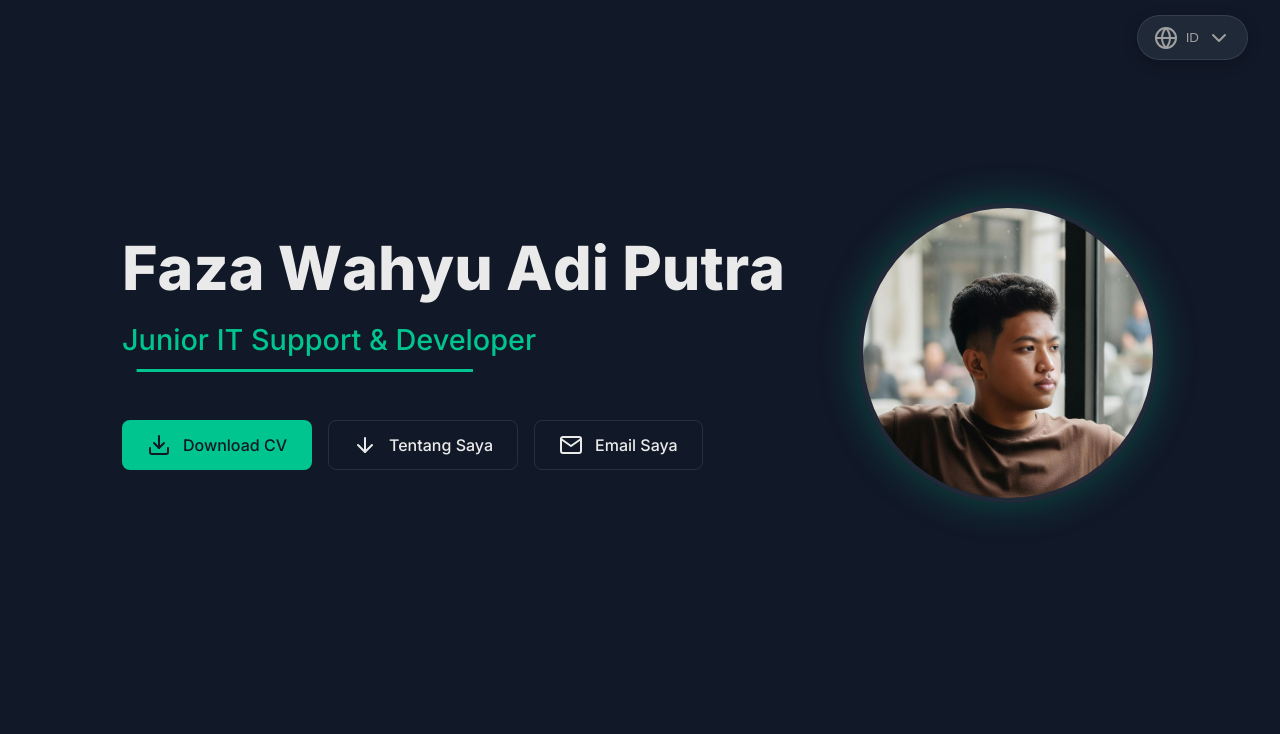
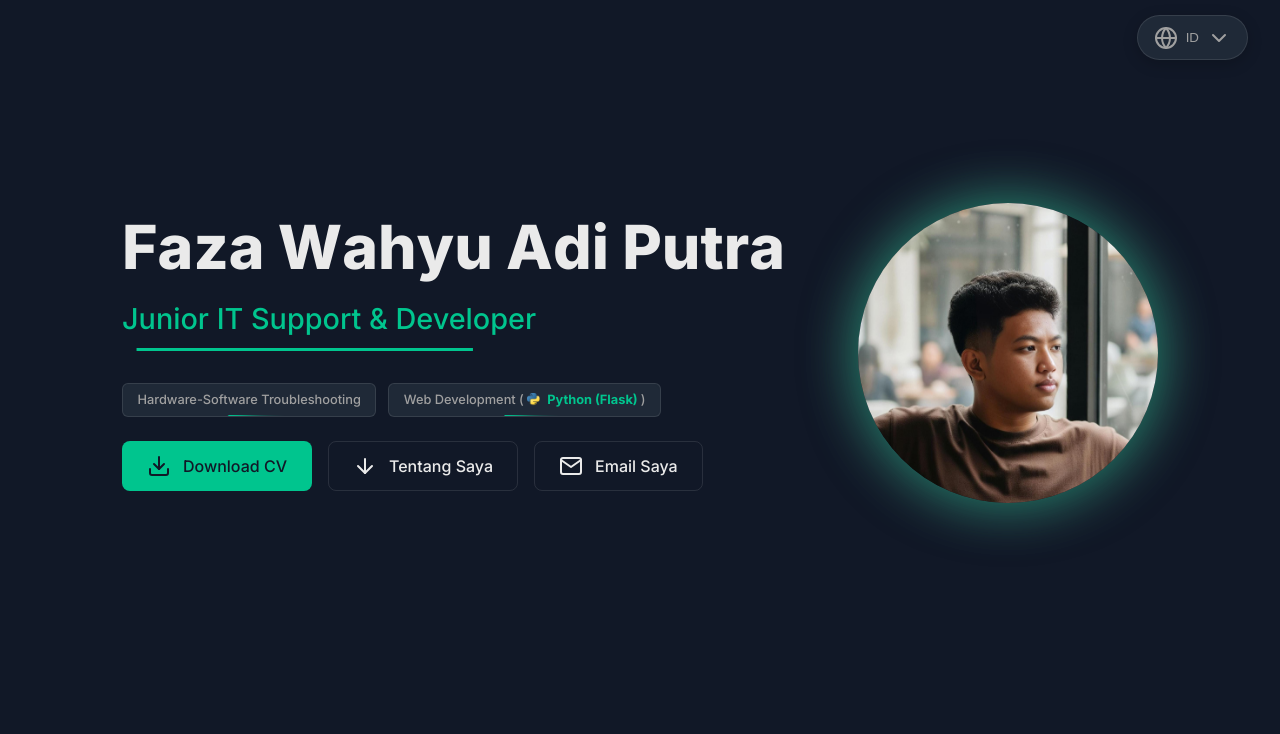
Before and after one commit to fazawahyu-ap/portofolio-faza, a Flask app: page / in a window 1280 px wide. Shown: the part 95-829 px from the top of the page. Run offline with Flask 3, Linux system fonts and the light colour scheme; some libraries are stand-ins or nearby versions.

Commit message:
rombak total kode

```diff
--- a/app.py
+++ b/app.py
@@ -1,10 +1,11 @@
-from flask import Flask, render_template
-import json
+from flask import Flask, render_template, json, request, jsonify
+import datetime
 
 app = Flask(__name__)
 
 @app.route('/')
 def home():
+    # Objek terjemahan sekarang mencakup semua teks, termasuk keahlian dan formulir
     translations = {
         "id": {
             # Nav & Hero
@@ -37,7 +38,6 @@ def home():
             "edu_2_institution": "SMK Negeri 2 Kota Tasikmalaya",
             "edu_2_period": "2020 - 2024",
             "edu_2_major": "Sistem Informasi, Jaringan & Aplikasi (Program 4 Tahun)",
-            "edu_2_details": "Termasuk 9 bulan Praktik Kerja Lapangan (PKL) yang berfokus pada Preventive Maintenance dan Networking.",
             # Organization Section
             "org_title": "Organisasi",
             "org_1_role": "Divisi Media",
@@ -49,7 +49,7 @@ def home():
             # Work Experience
             "work_title": "Pengalaman Kerja Lapangan",
             "work_1_role": "Preventive Maintenance",
-            "work_1_org": "PT. Putra Telecommunication",
+            "work_1_org": "PT. Putra Mulia Telecommunication",
             "work_1_period": "Agustus 2023 - November 2023",
             "work_1_resp_1": "Preventif Maintenance.",
             "work_1_resp_2": "Bertanggung jawab atas kebersihan ruang perangkat (shelter) dan komponen di dalamnya untuk mencegah potensi gangguan sinyal.",
@@ -74,6 +74,28 @@ def home():
             "skills_cat_tech": "Teknis",
             "skills_cat_nontech": "Non-Teknis",
             "skills_cat_lang": "Bahasa",
+            "skill_subcat_it": "Infrastruktur & Dukungan IT",
+            "skill_item_maintenance": "Hardware-Software Maintenance and Troubleshooting",
+            "skill_item_networking": "Jaringan Dasar (Konfigurasi Router)",
+            "skill_item_os": "Instalasi & Konfigurasi Sistem Operasi Windows",
+            "skill_subcat_dev": "Pengembangan Web & Database",
+            "skill_item_frontend_backend": "Front-End & Back-End (Python) #PYTHON_LOGO#",
+            "skill_item_db": "Pengelolaan Database Dasar (MySQL)",
+            "skill_item_uiux": "Design Web UI/UX",
+            "skill_subcat_tools": "Tools & Perangkat Lunak",
+            "skill_item_vscode": "Visual Studio Code",
+            "skill_item_xcode": "Xcode",
+            "skill_item_xampp": "XAMPP",
+            "skill_item_cisco": "Cisco",
+            "skill_item_figma": "Figma",
+            "skill_item_canva": "Canva (Desain Grafis)",
+            "skill_item_capcut": "Capcut (Editing Video)",
+            "skill_item_office": "Microsoft Office (Word, Excel, PowerPoint)",
+            "skill_item_problem_solving": "Pemecahan Masalah (Problem-Solving)",
+            "skill_item_teamwork": "Kerja Sama Tim & Kolaborasi",
+            "skill_item_attention": "Ketelitian (Attention to Detail)",
+            "skill_item_lang_id": "Indonesia (Native)",
+            "skill_item_lang_en": "Inggris (Menengah)",
             # Certificates
             "cert_title": "Sertifikasi",
             "cert_desc": "Saya memiliki berbagai sertifikasi yang menunjukkan komitmen saya untuk terus belajar dan berkembang dalam bidang IT.",
@@ -87,6 +109,11 @@ def home():
             "achieve_gallery_button": "Lihat Gambar",
             # Footer
             "footer_cta": "Tertarik untuk berkolaborasi?",
+            "footer_form_title": "Kritik & Saran",
+            "footer_form_placeholder": "Tuliskan pesan Anda di sini...",
+            "footer_form_button": "Kirim Pesan",
+            "footer_form_sending": "Mengirim...",
+            "footer_form_sent": "Terkirim!",
             "footer_copyright": "Didesain & dikembangkan oleh Faza."
         },
         "en": {
@@ -120,7 +147,6 @@ def home():
             "edu_2_institution": "SMK Negeri 2 Tasikmalaya City",
             "edu_2_period": "2020 - 2024",
             "edu_2_major": "Information Systems, Networking & Applications (4-Year Program)",
-            "edu_2_details": "Includes 9 months of field work practice (PKL) focusing on Preventive Maintenance and Networking.",
              # Organization Section
             "org_title": "Organizations",
             "org_1_role": "Media Division",
@@ -132,7 +158,7 @@ def home():
             # Work Experience
             "work_title": "Field Work Experience",
             "work_1_role": "Preventive Maintenance",
-            "work_1_org": "PT. Putra Telecommunication",
+            "work_1_org": "PT. Putra Mulia Telecommunication",
             "work_1_period": "August 2023 - November 2023",
             "work_1_resp_1": "Preventive Maintenance.",
             "work_1_resp_2": "Responsible for the cleanliness of the equipment room (shelter) and its components to prevent potential signal interference.",
@@ -157,6 +183,28 @@ def home():
             "skills_cat_tech": "Technical",
             "skills_cat_nontech": "Non-Technical",
             "skills_cat_lang": "Languages",
+            "skill_subcat_it": "IT Infrastructure & Support",
+            "skill_item_maintenance": "Hardware-Software Maintenance and Troubleshooting",
+            "skill_item_networking": "Basic Networking (Router Configuration)",
+            "skill_item_os": "Windows Operating System Installation & Configuration",
+            "skill_subcat_dev": "Web Development & Database",
+            "skill_item_frontend_backend": "Front-End & Back-End (Python) #PYTHON_LOGO#",
+            "skill_item_db": "Basic Database Management (MySQL)",
+            "skill_item_uiux": "Web UI/UX Design",
+            "skill_subcat_tools": "Tools & Software",
+            "skill_item_vscode": "Visual Studio Code",
+            "skill_item_xcode": "Xcode",
+            "skill_item_xampp": "XAMPP",
+            "skill_item_cisco": "Cisco",
+            "skill_item_figma": "Figma",
+            "skill_item_canva": "Canva (Graphic Design)",
+            "skill_item_capcut": "Capcut (Video Editing)",
+            "skill_item_office": "Microsoft Office (Word, Excel, PowerPoint)",
+            "skill_item_problem_solving": "Problem-Solving",
+            "skill_item_teamwork": "Teamwork & Collaboration",
+            "skill_item_attention": "Attention to Detail",
+            "skill_item_lang_id": "Indonesian (Native)",
+            "skill_item_lang_en": "English (Intermediate)",
             # Certificates
             "cert_title": "Certifications",
             "cert_desc": "I hold various certifications that demonstrate my commitment to continuous learning and development in the IT field.",
@@ -170,8 +218,43 @@ def home():
             "achieve_gallery_button": "View Images",
             # Footer
             "footer_cta": "Interested in collaborating?",
+            "footer_form_title": "Feedback & Suggestions",
+            "footer_form_placeholder": "Write your message here...",
+            "footer_form_button": "Send Message",
+            "footer_form_sending": "Sending...",
+            "footer_form_sent": "Sent!",
             "footer_copyright": "Designed & developed by Faza."
         }
+    }
+
+    skills_structure = {
+        "technical": {
+            "title_key": "skills_cat_tech",
+            "subcategories": [
+                {
+                    "title_key": "skill_subcat_it",
+                    "skills": ["skill_item_maintenance", "skill_item_networking", "skill_item_os"]
+                },
+                {
+                    "title_key": "skill_subcat_dev",
+                    "skills": ["skill_item_frontend_backend", "skill_item_db", "skill_item_uiux"]
+                },
+                {
+                    "title_key": "skill_subcat_tools",
+                    "skills": ["skill_item_vscode", "skill_item_xcode", "skill_item_xampp", "skill_item_cisco", "skill_item_figma", "skill_item_canva", "skill_item_capcut", "skill_item_office"]
+                }
+            ]
+        },
+        "others": [
+            {
+                "title_key": "skills_cat_nontech",
+                "skills": ["skill_item_problem_solving", "skill_item_teamwork", "skill_item_attention"]
+            },
+            {
+                "title_key": "skills_cat_lang",
+                "skills": ["skill_item_lang_id", "skill_item_lang_en"]
+            }
+        ]
     }
 
     initial_data = {
@@ -183,15 +266,6 @@ def home():
             {'tech': ['C/C++', 'Arduino'], 'gallery_images': ['smk3.jpeg', 'smk2.jpeg','smk1.jpeg'], 'video_file': 'smkv.mp4'},
             {'tech': ['HTML', 'CSS', 'JavaScript', 'PHP'], 'gallery_images': ['ui-1.jpg', 'ui-2.jpg'], 'video_file': 'webgis.mp4'}
         ],
-        "skills_data": {
-            "Teknis": {
-                "Infrastruktur & Dukungan IT": ["Hardware-Software Maintenance and Troubleshooting", "Jaringan Dasar (Konfigurasi Router)", "Instalasi & Konfigurasi Sistem Operasi Windows"],
-                "Pengembangan Web & Database": ["Front-End (HTML, CSS, JavaScript Dasar)", "Back-End (PHP Dasar)", "Python (Flask)", "Pengelolaan Database Dasar (MySQL)", "Design Web UI/UX"],
-                "Tools & Perangkat Lunak": ["Visual Studio Code", "Xcode", "XAMPP", "Cisco", "Figma", "Microsoft Office (Word, Excel, PowerPoint)"]
-            },
-            "Non-Teknis": ["Pemecahan Masalah (Problem-Solving)", "Kerja Sama Tim & Kolaborasi", "Ketelitian (Attention to Detail)"],
-            "Bahasa": ["Indonesia", "Inggris"]
-        },
         "certificate_link": "https://drive.google.com/drive/folders/1Zah1VfcO4CHtFoAsclDLXG5zsPInj3LA?usp=sharing",
         "achievements_data": [{
             "thumbnail": "gcp1.jpeg",
@@ -202,7 +276,8 @@ def home():
     return render_template(
         'index.html',
         initial_data=initial_data,
-        translations_json=json.dumps(translations)
+        translations_json=json.dumps(translations),
+        skills_structure=skills_structure
     )
 
 if __name__ == '__main__':
--- a/static/css/style.css
+++ b/static/css/style.css
@@ -270,8 +257,99 @@ section[id] {
     animation: animate-underline 4s ease-in-out infinite;
 }
 
-.hero-buttons {
-    margin-top: 2rem;
+.hero-text {
+    display: flex;
+    flex-direction: column;
+    align-items: flex-start;
+    gap: 1.5rem;
+}
+
+.hero-intro {
+    /* No specific styles needed, follows normal flow */
+}
+
+.hero-highlight {
+    margin-top: 1rem;
+    display: flex;
+    gap: 0.75rem;
+    flex-wrap: wrap;
+}
+
+.highlight-btn {
+    background-color: var(--surface-color);
+    border: 1px solid var(--border-color);
+    padding: 0.4rem 0.9rem;
+    border-radius: 6px;
+    font-size: 0.8rem;
+    font-weight: 500;
+    color: var(--text-secondary);
+    transition: all 0.3s ease;
+}
+
+.highlight-btn:hover {
+    transform: translateY(-2px);
+    border-color: var(--primary-color);
+    color: var(--text-primary);
+}
+
+.highlight-btn.animated-border {
+    position: relative;
+    overflow: hidden;
+    z-index: 1;
+}
+
+.highlight-btn.animated-border::after {
+    content: '';
+    position: absolute;
+    top: 1px;
+    left: 1px;
+    right: 1px;
+    bottom: 1px;
+    background-color: var(--surface-color);
+    border-radius: 5px;
+    z-index: -1;
+}
+
+.highlight-btn.animated-border::before {
+    content: '';
+    position: absolute;
+    top: 50%;
+    left: 50%;
+    width: 200%;
+    height: 200%;
+    z-index: -2;
+    background: conic-gradient(
+        transparent,
+        transparent,
+        transparent,
+        var(--primary-color)
+    );
+    animation: animate-border-spin 4s linear infinite;
+}
+
+@keyframes animate-border-spin {
+    from {
+        transform: translate(-50%, -50%) rotate(0deg);
+    }
+    to {
+        transform: translate(-50%, -50%) rotate(360deg);
+    }
+}
+
+
+.highlight-btn .python-highlight {
+    color: var(--primary-color);
+    font-weight: 700;
+}
+
+.highlight-btn .python-logo {
+    width: 13px;
+    height: 13px;
+    vertical-align: -2px;
+    margin-right: 4px;
+}
+
+.hero-main-buttons {
     display: flex;
     gap: 1rem;
     align-items: center;
@@ -337,10 +415,29 @@ section[id] {
     height: 100%;
     border-radius: 50%;
     object-fit: cover;
-    border: 5px solid var(--surface-color);
-    box-shadow: 0 0 40px rgba(0, 197, 142, 0.3);
     z-index: 1;
+    animation: shadow-flicker 4s linear infinite;
 }
+
+@keyframes shadow-flicker {
+    0% {
+        box-shadow: 0 0 40px rgba(0, 197, 142, 0.3), 0 0 50px rgba(174, 214, 241, 0.2);
+    }
+    25% {
+        box-shadow: 0 0 55px rgba(0, 197, 142, 0.5), 0 0 65px rgba(244, 208, 63, 0.3);
+    }
+    50% {
+        box-shadow: 0 0 45px rgba(0, 197, 142, 0.4), 0 0 55px rgba(245, 183, 177, 0.4);
+    }
+    75% {
+        box-shadow: 0 0 60px rgba(0, 197, 142, 0.6), 0 0 70px rgba(132, 228, 200, 0.2);
+    }
+    100% {
+        box-shadow: 0 0 40px rgba(0, 197, 142, 0.3), 0 0 50px rgba(174, 214, 241, 0.2);
+    }
+}
+
+
 .reveal-overlay {
     position: absolute;
     top: 0;
--- a/static/js/main.js
+++ b/static/js/main.js
@@ -34,20 +34,28 @@ document.addEventListener('DOMContentLoaded', () => {
     }
     createRevealGrid();
 
-    // --- FUNGSI TERJEMAHAN BAHASA ---
+    // --- FUNGSI TERJEMAHAN BAHASA (DIPERBARUI) ---
     const langSwitcher = document.querySelector('.lang-switcher');
 
     function switchLanguage(lang) {
         if (!lang || !translations[lang]) return;
 
+        // Template HTML untuk logo Python
+        const pythonLogoHTML = `<img src="static/img/python-logo.png" alt="Python Logo" class="skill-logo">`;
+
         document.querySelectorAll('[data-translate-key]').forEach(el => {
             const key = el.dataset.translateKey;
             if (translations[lang][key] !== undefined) {
-                if (el.tagName === 'SPAN' && (el.parentElement.tagName === 'BUTTON' || el.parentElement.tagName === 'A')) {
-                    el.textContent = translations[lang][key];
-                } else {
-                    el.innerHTML = translations[lang][key];
+                // Ambil teks terjemahan asli
+                let translatedText = translations[lang][key];
+
+                // Periksa dan ganti placeholder dengan HTML gambar
+                if (translatedText.includes('#PYTHON_LOGO#')) {
+                    translatedText = translatedText.replace('#PYTHON_LOGO#', pythonLogoHTML);
                 }
+
+                // Set konten elemen dengan teks yang sudah diproses
+                el.innerHTML = translatedText;
             }
         });
 
--- a/templates/index.html
+++ b/templates/index.html
@@ -58,9 +58,24 @@
         <section class="hero" id="home">
              <div class="hero-content">
                 <div class="hero-text">
-                    <h1 class="hero-title" data-text-split data-translate-key="hero_title"></h1>
-                    <h2 class="hero-subtitle" data-translate-key="hero_subtitle"></h2>
-                    <div class="hero-buttons">
+                    <div class="hero-intro">
+                        <h1 class="hero-title" data-text-split data-translate-key="hero_title"></h1>
+                        <h2 class="hero-subtitle" data-translate-key="hero_subtitle"></h2>
+                        <div class="hero-highlight">
+                            <div class="highlight-btn animated-border">
+                                Hardware-Software Troubleshooting
+                            </div>
+                            <div class="highlight-btn animated-border">
+                                Web Development (
+                                <span class="python-highlight">
+                                    <img src="{{ url_for('static', filename='img/python-logo.png') }}" alt="Python Logo" class="python-logo">
+                                    Python (Flask)
+                                </span>)
+                            </div>
+                        </div>
+                    </div>
+
+                    <div class="hero-main-buttons">
                         <a href="{{ url_for('static', filename='cv/CV_Faza_Wahyu_Adi_Putra.pdf') }}" download="CV_Faza_Wahyu_Adi_Putra.pdf" class="btn btn-primary">
                             <i data-feather="download"></i> <span data-translate-key="hero_cv_button"></span>
                         </a>
@@ -328,9 +343,32 @@
                 <a href="mailto:fazawahyu10@gmail.com" aria-label="Email"><i data-feather="mail"></i></a>
                 <a href="https://www.linkedin.com/in/faza-wap/" target="_blank" aria-label="LinkedIn"><i data-feather="linkedin"></i></a>
             </div>
-            <p class="copyright">&copy; 2025 - <span data-translate-key="footer_copyright"></span></p>
         </div>
-    </footer>
+
+        <div class="footer-form-container">
+            <h4 class="form-title" data-translate-key="footer_form_title"></h4>
+            <form action="https://formspree.io/f/mqabvdan" method="POST" class="footer-form">
+                <!-- Input untuk email (wajib oleh Formspree) -->
+                <input
+                    type="email"
+                    name="email"
+                    class="form-input"
+                    placeholder="Your Email"
+                    required>
+                <!-- Textarea untuk pesan -->
+                <textarea
+                    name="message"
+                    class="form-textarea"
+                    placeholder="Enter your message here..."
+                    required></textarea>
+                <button type="submit" class="btn btn-submit">
+                    <span data-translate-key="footer_form_button"></span>
+                </button>
+            </form>
+        </div>
+    </div>
+    <p class="copyright">&copy; 2025 - <span data-translate-key="footer_copyright"></span></p>
+</footer>
 
     <script src="https://unpkg.com/feather-icons"></script>
     <script src="https://cdnjs.cloudflare.com/ajax/libs/gsap/3.12.2/gsap.min.js"></script>
```
Also changed, not shown: other parts of static/css/style.css (+176 -33 lines), other parts of templates/index.html (+17 -17 lines), static/img/python-logo.png (added).
